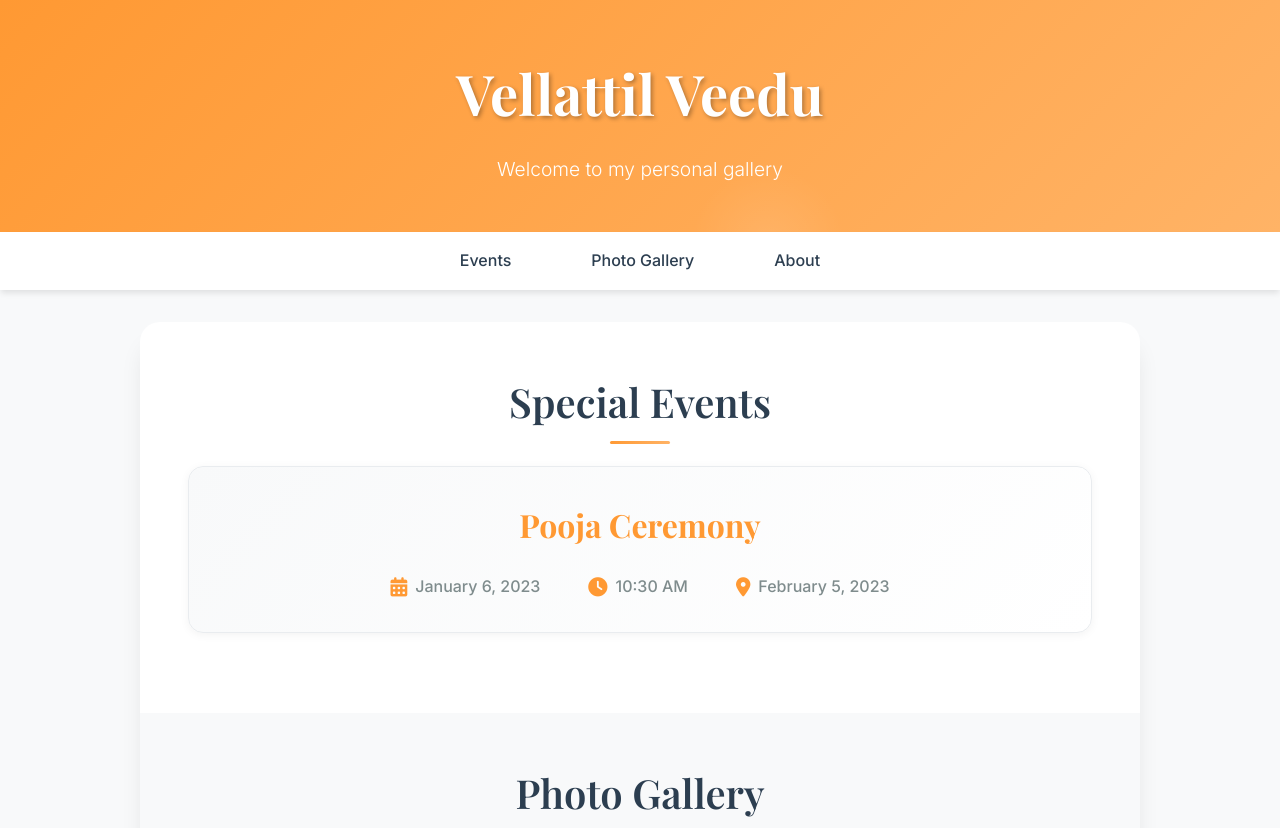
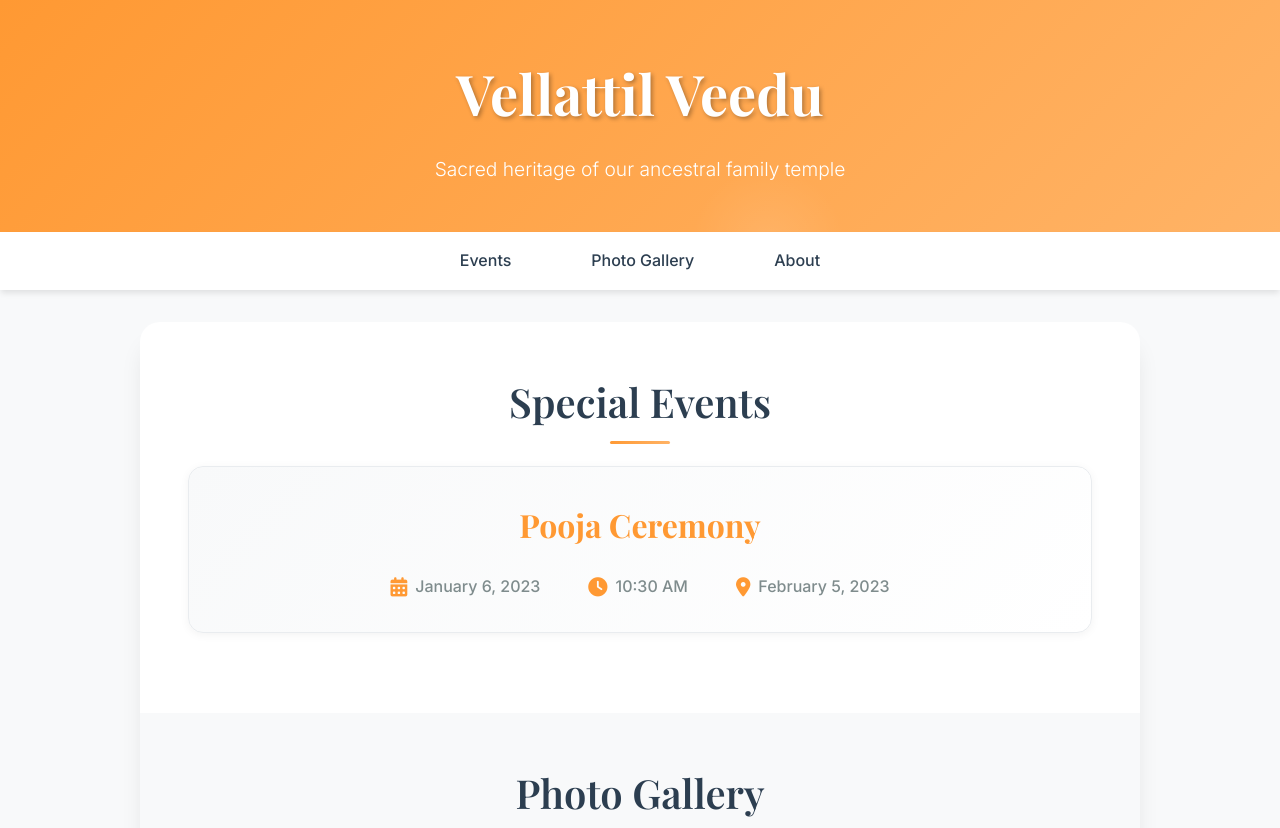
Before and after one commit to thekethil/thekethil.github.io, a plain HTML site: page index.html in a window 1280 px wide. Shown: the top 828 px of the page. Drawn offline with nearby package versions, Linux system fonts and the light colour scheme.

Commit message:
Update index.html

```diff
--- a/index.html
+++ b/index.html
@@ -425,7 +425,7 @@
     <header class="header">
         <div class="header-content">
             <h1>Vellattil Veedu</h1>
-            <p class="header-subtitle">Welcome to my personal gallery</p>
+            <p class="header-subtitle">Sacred heritage of our ancestral family temple</p>
         </div>
     </header>
 
```
